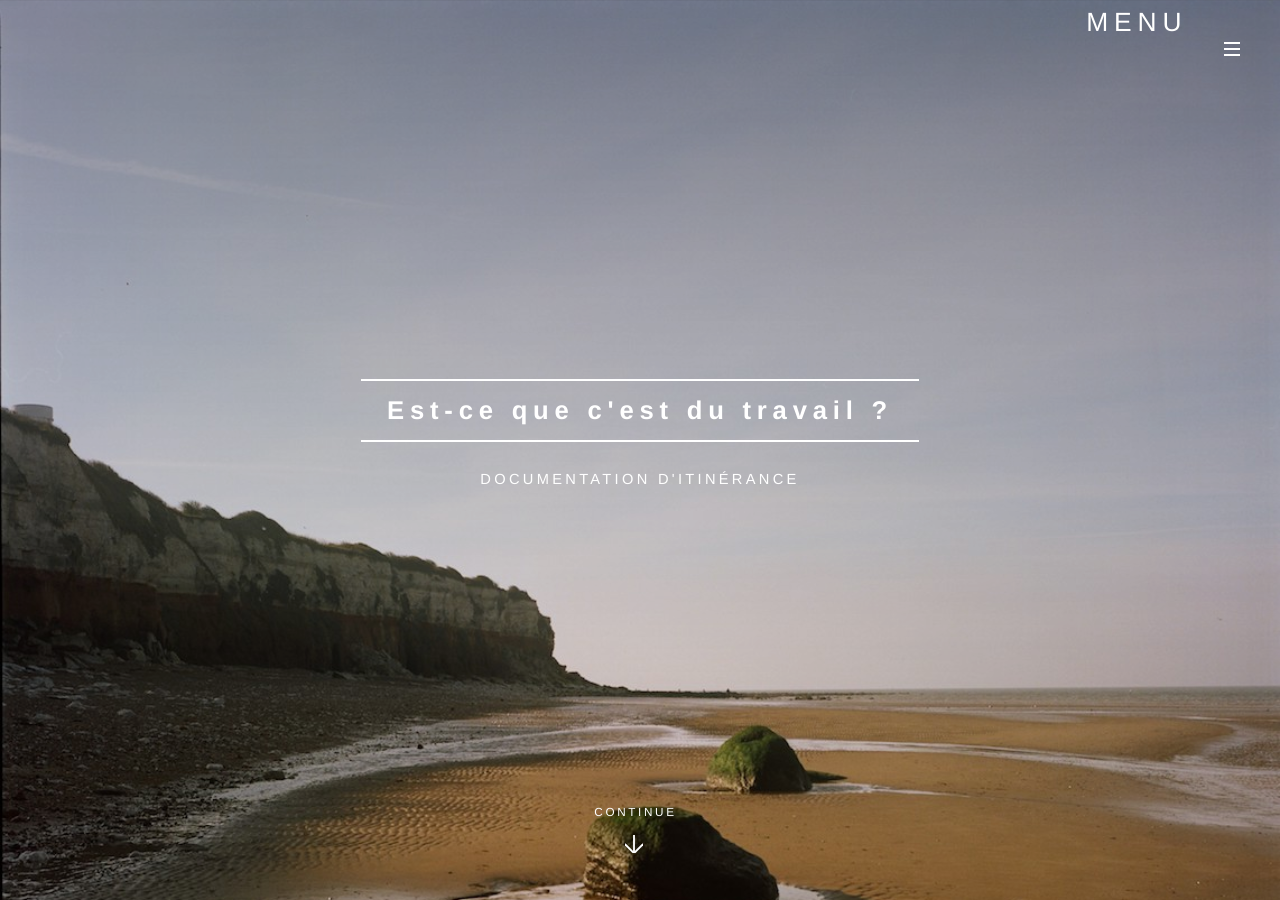
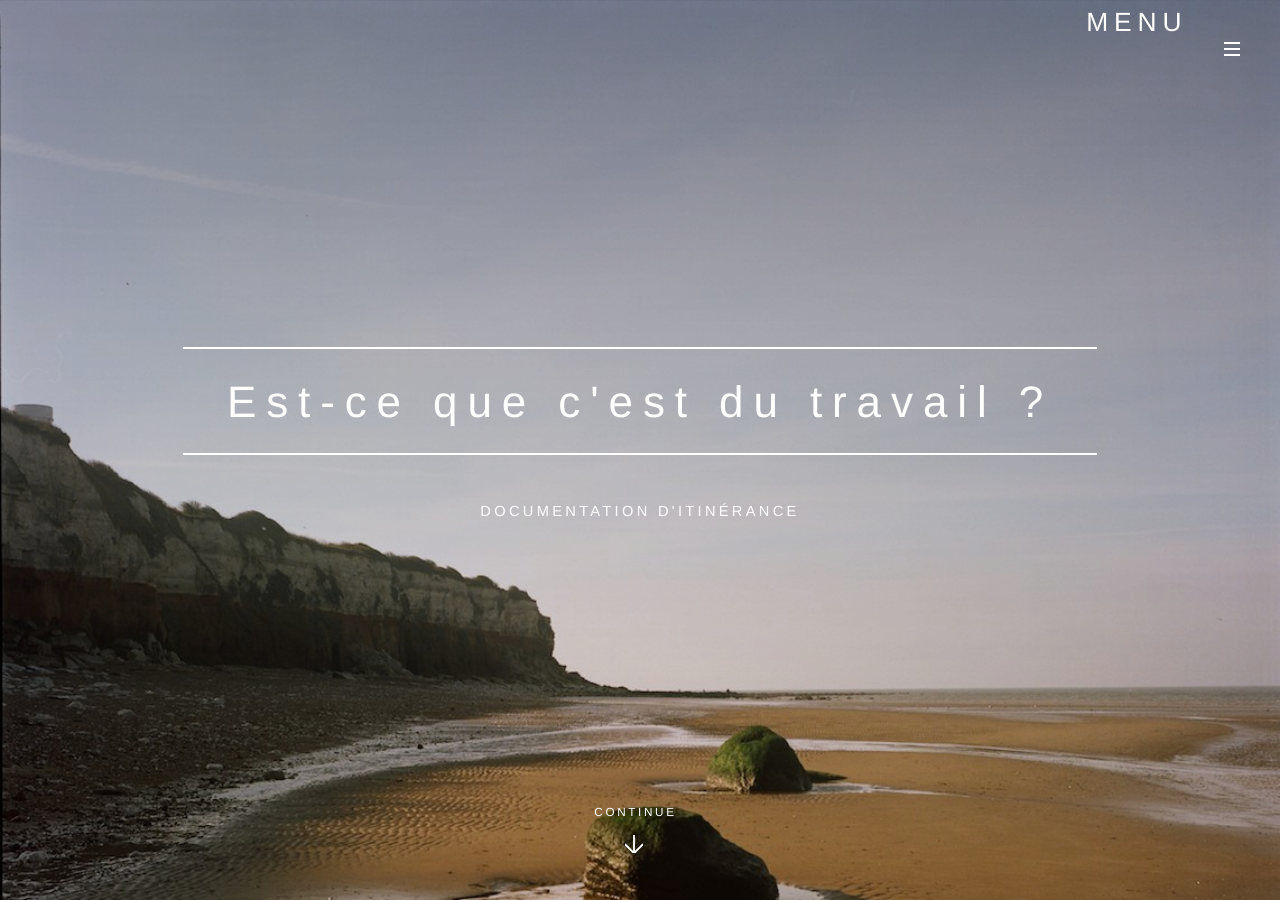
Before and after one commit to noeems/estcequecestdutravail.xyz, a Jekyll site: the page built from index.md, in a window 1280 px wide and 900 px high. Built offline with Jekyll 4.4.1, drawn with Linux system fonts in a browser that asks for light colours; comment, search, counter and statistics services are not loaded.

Commit message:
Font size change

```diff
--- a/css/main.scss
+++ b/css/main.scss
@@ -101,7 +101,7 @@ $baseurl: '{{ site.baseurl }}/images';
 
 	h1, h2, h3, h4, h5, h6 {
 		color: _palette(fg-bold);
-		font-weight: _font(weight-extrabold);
+		font-weight: _font(weight);
 		letter-spacing: _size(letter-spacing-alt);
 		line-height: 1em;
 		margin: 0 0 (_size(element-margin) * 0.5) 0;
@@ -1757,7 +1757,6 @@ $baseurl: '{{ site.baseurl }}/images';
 //		@include vendor('transition', ('transform 0.5s ease', 'opacity 0.5s ease'));
 			@include vendor('transition', ('transform 0.2s ease', 'opacity 0.2s ease'));
 			display: inline-block;
-			font-size: 1.75em;
 			opacity: 1;
 			padding: 0.35em 1em;
 			position: relative;
```
